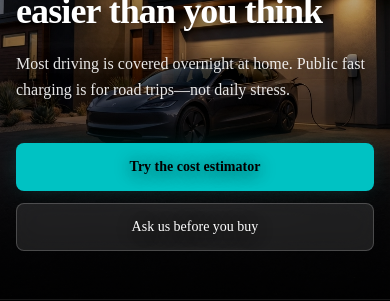
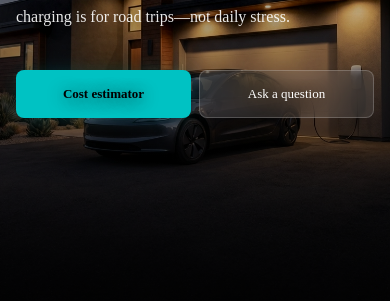
Before and after one commit to codyjay831/EvoMotorsInc, a Next.js app: page /ev-charging in a window 390 px wide. Shown: the part 457-758 px from the top of the page. Built offline with nearby package versions, Linux system fonts and the light colour scheme; no server answers.

Commit message:
feat(ev-charging): center mobile hero text and make buttons side-by-side
Made-with: Cursor

```diff
--- a/components/ev-charging/ev-charging-content.tsx
+++ b/components/ev-charging/ev-charging-content.tsx
@@ -120,7 +120,7 @@ export function EvChargingContent() {
         <div className="pointer-events-none absolute inset-0 bg-gradient-to-t from-black/90 via-black/20 to-transparent md:hidden" aria-hidden />
         <div className="pointer-events-none absolute inset-0 bg-gradient-to-r from-black/60 via-black/20 to-transparent hidden md:block" aria-hidden />
 
-        <SiteContainer className="relative z-10 flex min-h-[80svh] flex-col justify-end pb-12 pt-24 sm:min-h-[480px] sm:pb-20 lg:min-h-[600px] lg:py-28">
+        <SiteContainer className="relative z-10 flex min-h-[85svh] flex-col justify-center py-20 sm:min-h-[480px] sm:justify-end sm:pb-20 lg:min-h-[600px] lg:py-28">
           <div className="max-w-xl [text-shadow:_0_2px_16px_rgb(0_0_0_/_0.8)]">
             <p className="text-[10px] font-semibold uppercase tracking-[0.3em] text-primary drop-shadow-md sm:text-[11px]">
               Bay Area charging guidance
@@ -132,18 +132,18 @@ export function EvChargingContent() {
               Most driving is covered overnight at home. Public fast charging is
               for road trips—not daily stress.
             </p>
-            <div className="mt-10 flex flex-col gap-3 sm:flex-row sm:gap-4">
+            <div className="mt-10 flex flex-row gap-2 sm:gap-4">
               <a
                 href="#cost-calculator"
-                className="inline-flex h-12 items-center justify-center rounded-lg bg-primary px-6 py-3 text-sm font-semibold text-primary-foreground no-underline shadow-[0_0_20px_-5px_var(--glow-subtle)] transition-all hover:opacity-90 sm:h-11"
+                className="flex-1 inline-flex h-12 items-center justify-center rounded-lg bg-primary px-4 py-3 text-[13px] font-semibold text-primary-foreground no-underline shadow-[0_0_20px_-5px_var(--glow-subtle)] transition-all hover:opacity-90 sm:h-11 sm:px-6 sm:text-sm"
               >
-                Try the cost estimator
+                Cost estimator
               </a>
               <Link
                 href="/contact"
-                className="inline-flex h-12 items-center justify-center rounded-lg bg-white/10 px-6 py-3 text-sm font-medium text-white no-underline ring-1 ring-inset ring-white/20 backdrop-blur-md transition-colors hover:bg-white/[0.15] sm:h-11"
+                className="flex-1 inline-flex h-12 items-center justify-center rounded-lg bg-white/10 px-4 py-3 text-[13px] font-medium text-white no-underline ring-1 ring-inset ring-white/20 backdrop-blur-md transition-colors hover:bg-white/[0.15] sm:h-11 sm:px-6 sm:text-sm"
               >
-                Ask us before you buy
+                Ask a question
               </Link>
             </div>
           </div>
```
